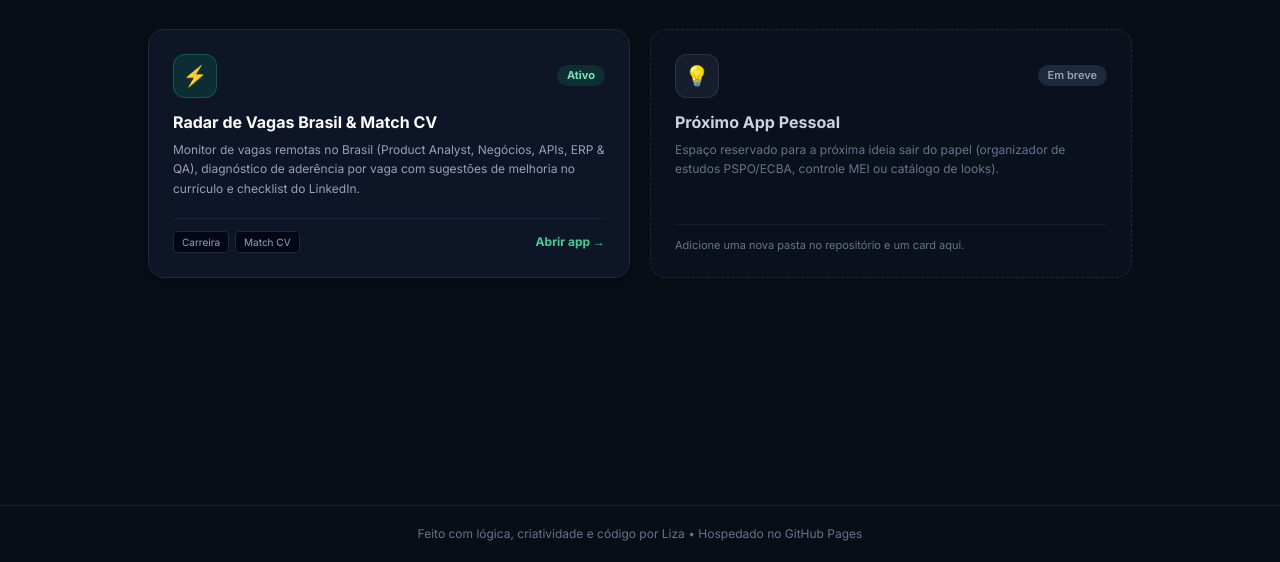
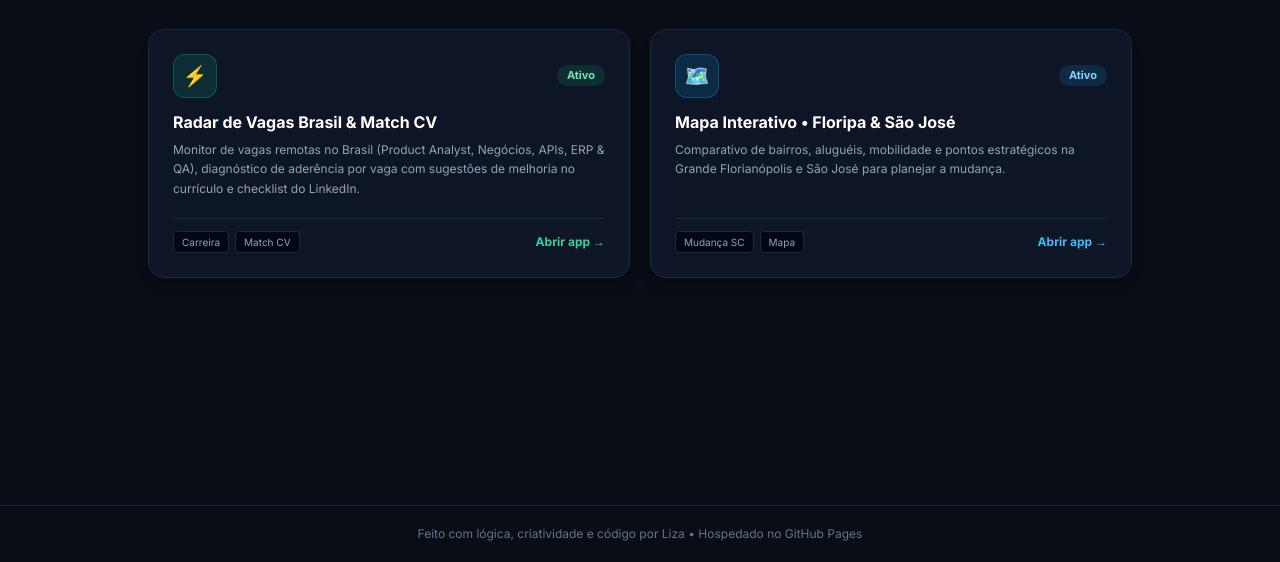
Before and after one commit to elizaine/meus-apps, a plain HTML site: page index.html in a window 1280 px wide. Shown: the part 238-800 px from the top of the page. Drawn offline with nearby package versions, Linux system fonts and the light colour scheme.

Commit message:
Update index.html

```diff
--- a/index.html
+++ b/index.html
@@ -82,32 +82,38 @@
         </div>
       </a>
 
-      <!-- Card 2: Slot para Próximo App -->
-      <div class="bg-slate-900/40 border border-dashed border-slate-800 rounded-2xl p-6 flex flex-col justify-between gap-5">
+      <!-- Card 2: Mapa Interativo Floripa -->
+      <a href="./mapa-interativo-floripa/" class="group bg-slate-900/90 hover:bg-slate-900 border border-slate-800 hover:border-sky-500/50 rounded-2xl p-6 flex flex-col justify-between gap-5 transition shadow-lg">
         <div class="space-y-3">
           <div class="flex items-center justify-between">
-            <div class="w-11 h-11 rounded-xl bg-slate-800/60 border border-slate-700/60 flex items-center justify-center text-xl">
-              💡
+            <div class="w-11 h-11 rounded-xl bg-sky-500/15 border border-sky-500/30 flex items-center justify-center text-xl">
+              🗺️
             </div>
-            <span class="text-[11px] font-semibold px-2.5 py-0.5 rounded-full bg-slate-800 text-slate-400">
-              Em breve
+            <span class="text-[11px] font-bold px-2.5 py-0.5 rounded-full bg-sky-500/15 text-sky-300">
+              Ativo
             </span>
           </div>
 
           <div>
-            <h3 class="text-base font-bold text-slate-300">
-              Próximo App Pessoal
+            <h3 class="text-base font-bold text-white group-hover:text-sky-400 transition">
+              Mapa Interativo • Floripa & São José
             </h3>
-            <p class="text-xs text-slate-500 mt-1.5 leading-relaxed">
-              Espaço reservado para a próxima ideia sair do papel (organizador de estudos PSPO/ECBA, controle MEI ou catálogo de looks).
+            <p class="text-xs text-slate-400 mt-1.5 leading-relaxed">
+              Comparativo de bairros, aluguéis, mobilidade e pontos estratégicos na Grande Florianópolis e São José para planejar a mudança.
             </p>
           </div>
         </div>
 
-        <div class="pt-3 border-t border-slate-800/50 text-[11px] text-slate-500">
-          Adicione uma nova pasta no repositório e um card aqui.
+        <div class="flex items-center justify-between pt-3 border-t border-slate-800/80 text-xs">
+          <div class="flex gap-1.5">
+            <span class="bg-slate-950 text-slate-400 border border-slate-800 px-2 py-0.5 rounded text-[10px]">Mudança SC</span>
+            <span class="bg-slate-950 text-slate-400 border border-slate-800 px-2 py-0.5 rounded text-[10px]">Mapa</span>
+          </div>
+          <span class="font-bold text-sky-400 group-hover:translate-x-0.5 transition">
+            Abrir app →
+          </span>
         </div>
-      </div>
+      </a>
 
     </div>
   </main>
```
